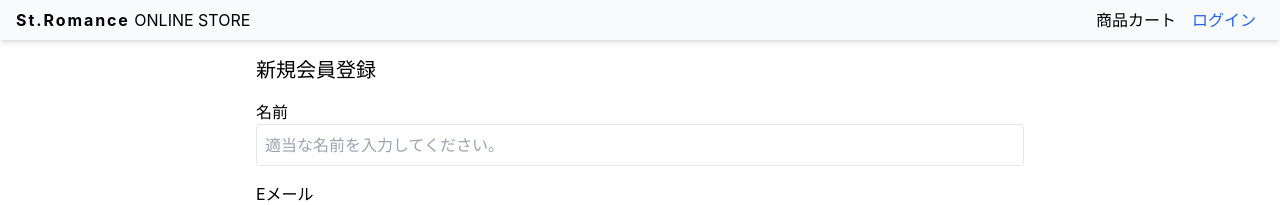
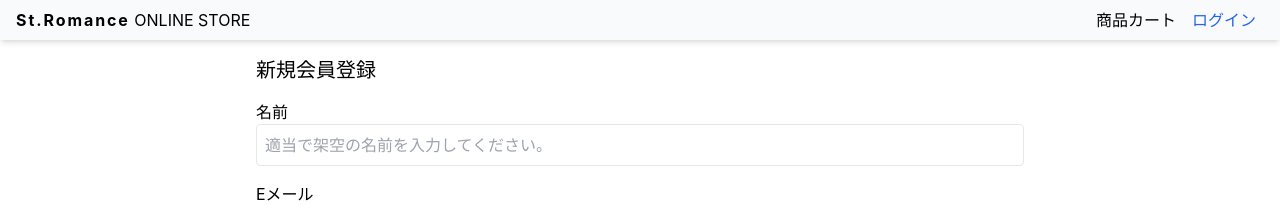
Before and after one commit to pilot99fsa/st_romance_ecommerce, a Next.js app: page /register in a window 1280 px wide. Shown: the top 205 px of the page. Built offline with nearby package versions, Linux system fonts and the light colour scheme; no server answers.

Commit message:
Update register.js
会員登録フォームを修正

```diff
--- a/pages/register.js
+++ b/pages/register.js
@@ -73,7 +73,7 @@ const LoginScreen = () => {
             type="text"
             className="w-full"
             id="name"
-            placeholder='適当な名前を入力してください。'
+            placeholder='適当で架空の名前を入力してください。'
             autoFocus
             {...register('name', {
               required: '名前を入力して下さい',
```
